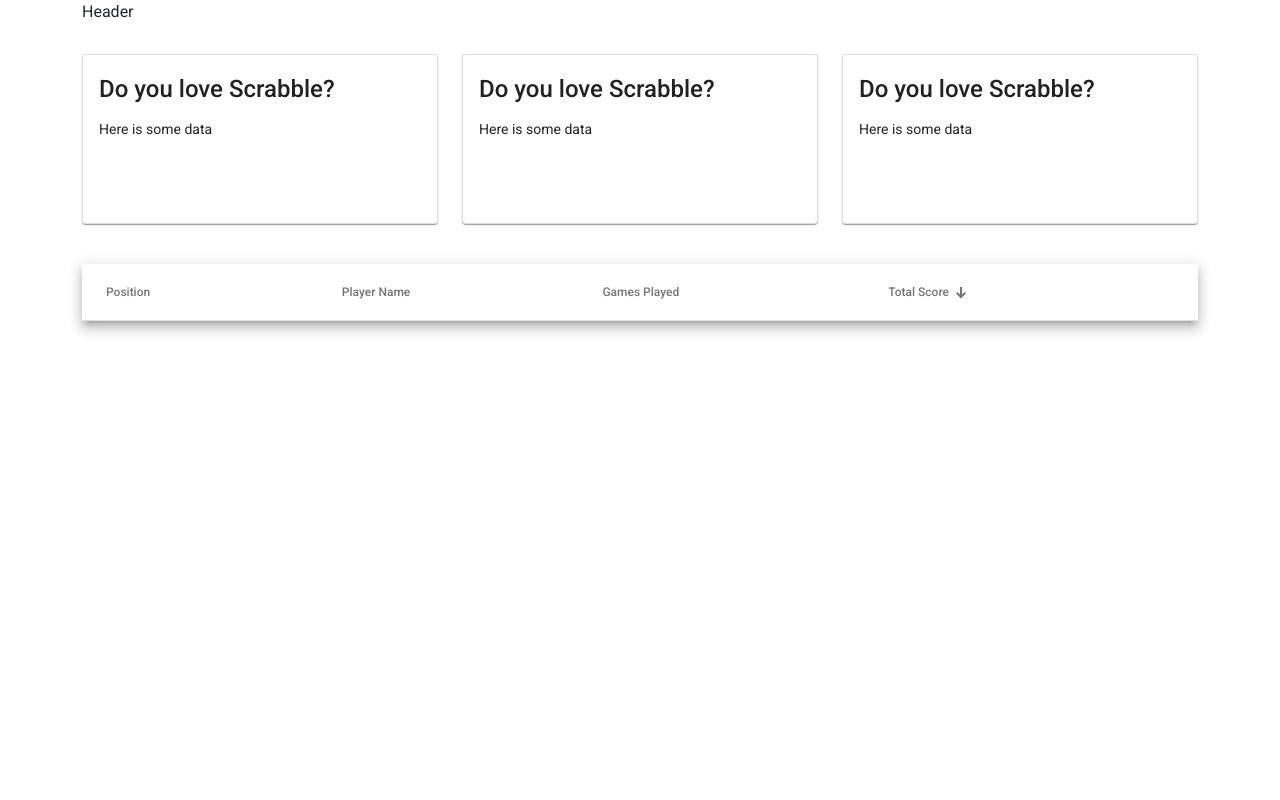
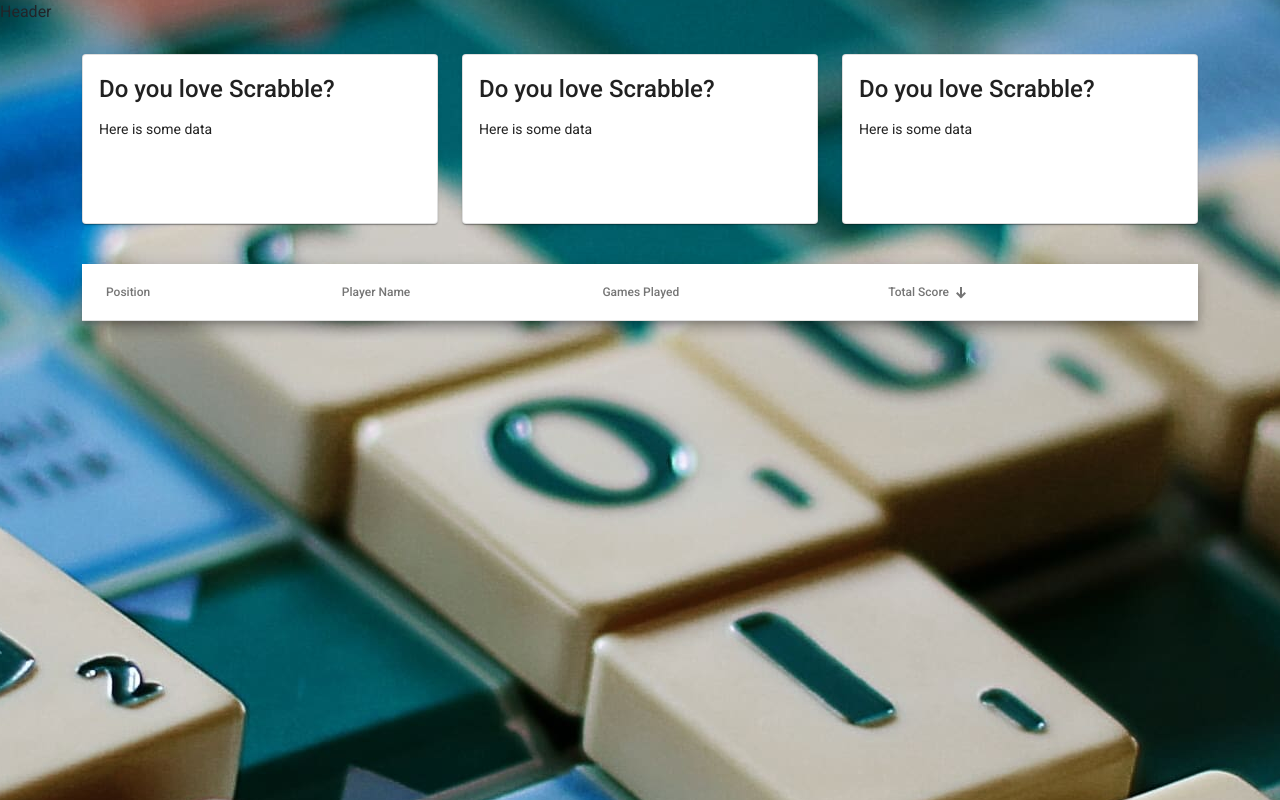
Before and after one commit to coolpot/scrabbletest, an Angular app: page / in a window 1280 px wide. Built offline with nearby package versions, Linux system fonts and the light colour scheme; no server answers.

Commit message:
background

```diff
--- a/src/app/app.component.html
+++ b/src/app/app.component.html
@@ -7,10 +7,9 @@
     <title>Document</title>
   </head>
   <body>
+    <div class="col">Header</div>
     <div class="container">
-      <div class="row">
-        <div class="col">Header</div>
-      </div>
+
       <div class="spacer"></div>
       <div class="row">
         <div class="col-lg-4 col-sm-12">
--- a/src/app/player-table/player-table.component.ts
+++ b/src/app/player-table/player-table.component.ts
@@ -3,7 +3,7 @@
 import { Player } from '../player.model';
 import { MatTableDataSource } from '@angular/material/table';
 import { MatSort } from '@angular/material/sort';
-import { HttpResponse } from '@angular/common/http';
+
 
 @Component({
   selector: 'app-player-table',
--- a/src/styles.scss
+++ b/src/styles.scss
@@ -1,42 +1,37 @@
 
-// Custom Theming for Angular Material
-// For more information: https://material.angular.io/guide/theming
-@use '~@angular/material' as mat;
-// Plus imports for other components in your app.
-
-// Include the common styles for Angular Material. We include this here so that you only
-// have to load a single css file for Angular Material in your app.
-// Be sure that you only ever include this mixin once!
+@use "~@angular/material" as mat;
 @include mat.core();
 
-// Define the palettes for your theme using the Material Design palettes available in palette.scss
-// (imported above). For each palette, you can optionally specify a default, lighter, and darker
-// hue. Available color palettes: https://material.io/design/color/
+
 $test-primary: mat.define-palette(mat.$indigo-palette);
 $test-accent: mat.define-palette(mat.$pink-palette, A200, A100, A400);
-
-// The warn palette is optional (defaults to red).
 $test-warn: mat.define-palette(mat.$red-palette);
-
-// Create the theme object. A theme consists of configurations for individual
-// theming systems such as "color" or "typography".
-$test-theme: mat.define-light-theme((
+$test-theme: mat.define-light-theme(
+  (
     color: (
       primary: $test-primary,
       accent: $test-accent,
       warn: $test-warn,
+    ),
   )
-));
+);
 
-// Include theme styles for core and each component used in your app.
-// Alternatively, you can import and @include the theme mixins for each component
-// that you are using.
 @include mat.all-component-themes($test-theme);
 
-/* You can add global styles to this file, and also import other style files */
 
-html, body { height: 100%; }
-body { margin: 0; font-family: Roboto, "Helvetica Neue", sans-serif; }
+html,
+body {
+  height: 100%;
+}
+body {
+  margin: 0;
+  font-family: Roboto, "Helvetica Neue", sans-serif;
+  background-image: url("/assets/scrabble-freeimg-min.jpg");
+  background-repeat: no-repeat;
+  background-attachment: fixed;
+  background-position: center;
+}
+
 
 .spacer {
   min-height: 30px;
```
Also changed, not shown: src/assets/scrabble-freeimg-min.jpg (added). Lines whose indentation alone changed are shown as unchanged.
